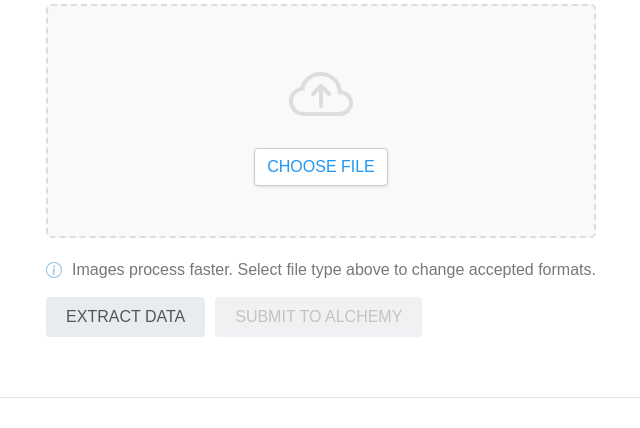
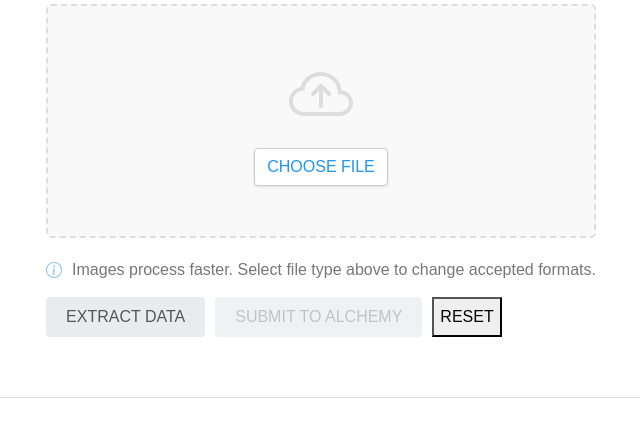
Before and after one commit to pbrose82/coa-ocr-simple, a Flask app: page / in a window 1280 px wide. Shown: the part 430-858 px from the top of the page, without its empty margins (319-959 px from the left). Run offline with Flask 2, Linux system fonts and the light colour scheme.

Commit message:
Update index.html

```diff
--- a/templates/index.html
+++ b/templates/index.html
@@ -61,6 +61,7 @@
             <div class="button-group">
                 <button id="extractButton" class="btn-extract">EXTRACT DATA</button>
                 <button id="sendToAlchemy" class="btn-submit" disabled>SUBMIT TO ALCHEMY</button>
+                <button id="resetButton" class="btn-reset">RESET</button>
             </div>
         </div>
 
```
